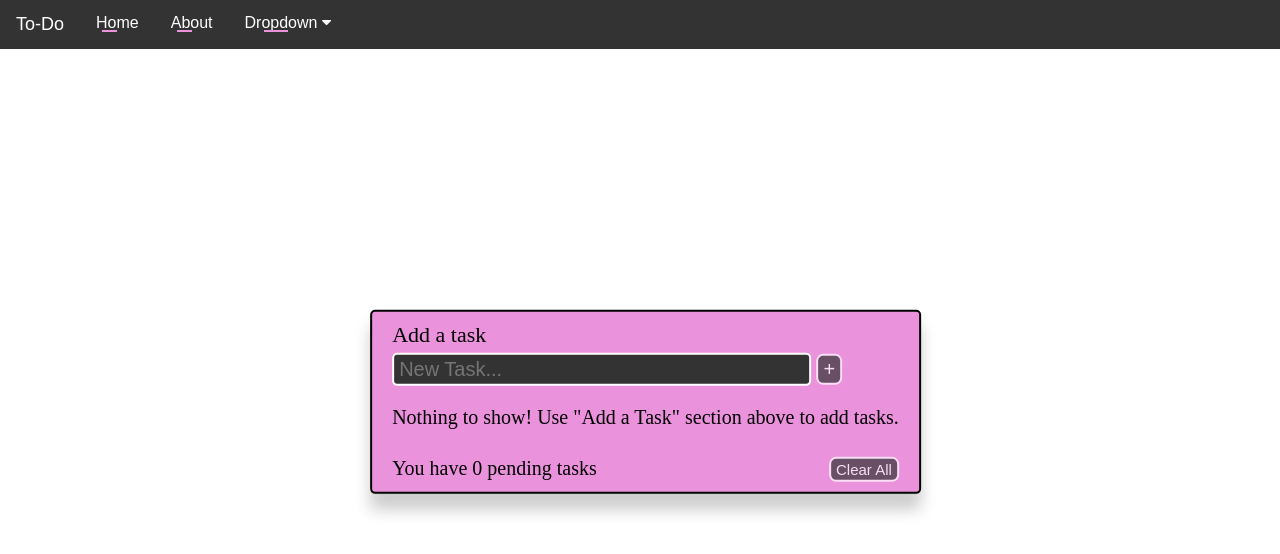
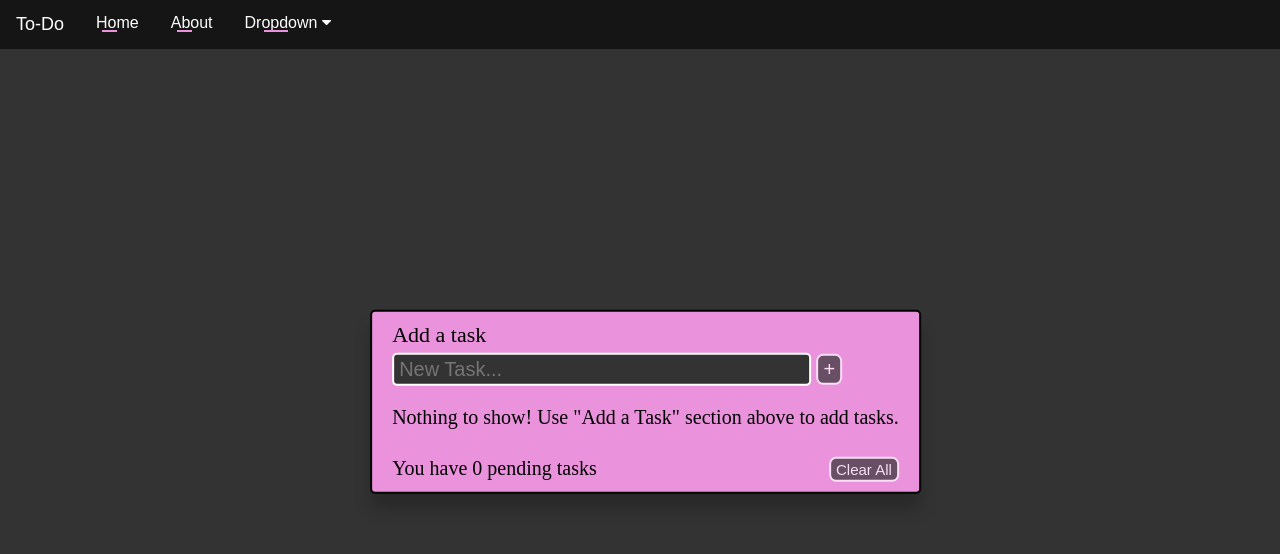
Before and after one commit to divyajain11/to-do.github.io, a plain HTML site: page main.html in a window 1280 px wide. Drawn offline with Linux system fonts and the light colour scheme.

Commit message:
commit on 'main'

```diff
--- a/css/main.css
+++ b/css/main.css
@@ -2,6 +2,10 @@
 *{
     margin: 0;
     padding: 0;
+}
+
+body{
+    background-color: #333;
 }
 
 /* Setting global css */
@@ -22,7 +26,7 @@ li{
 .navbar {
     /* position: absolute; */
     overflow: hidden;
-    background-color: #333;
+    background-color: rgb(22, 21, 21);
     font-family: Arial;
 }
 
```
